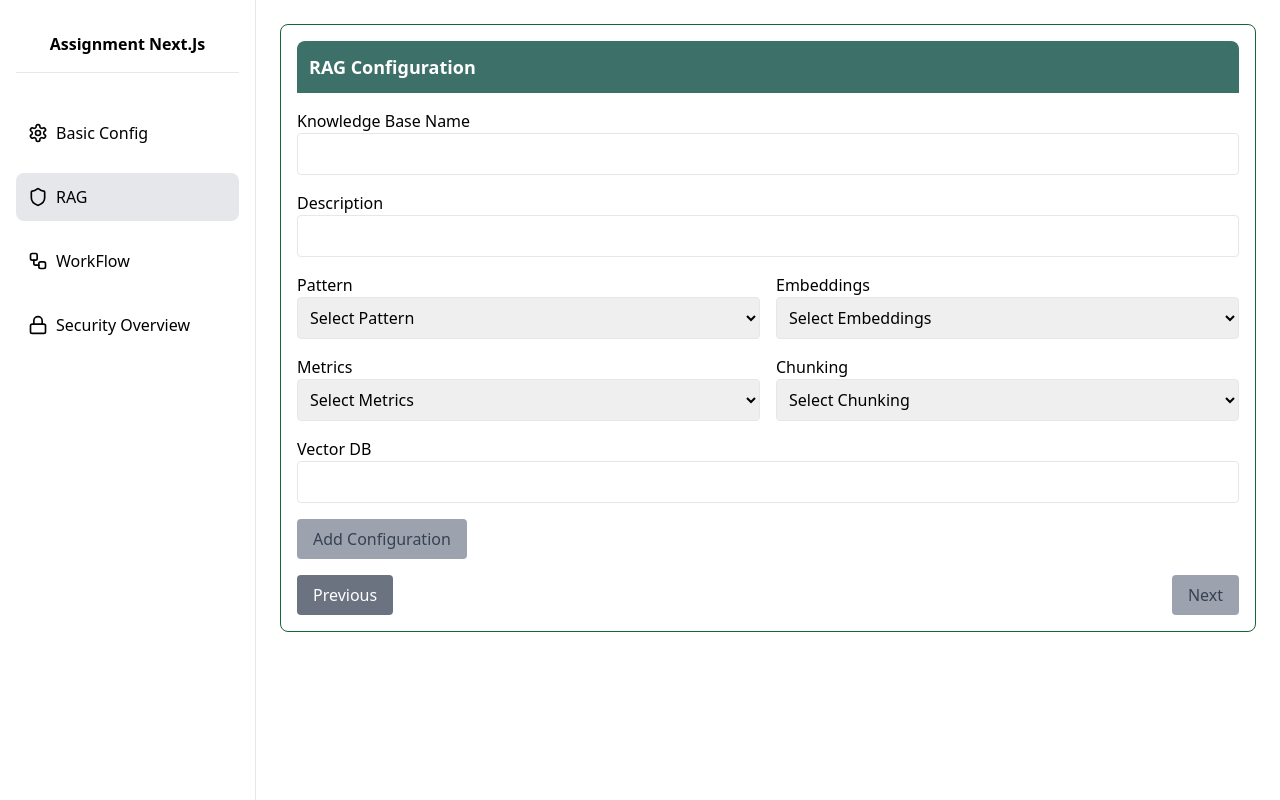
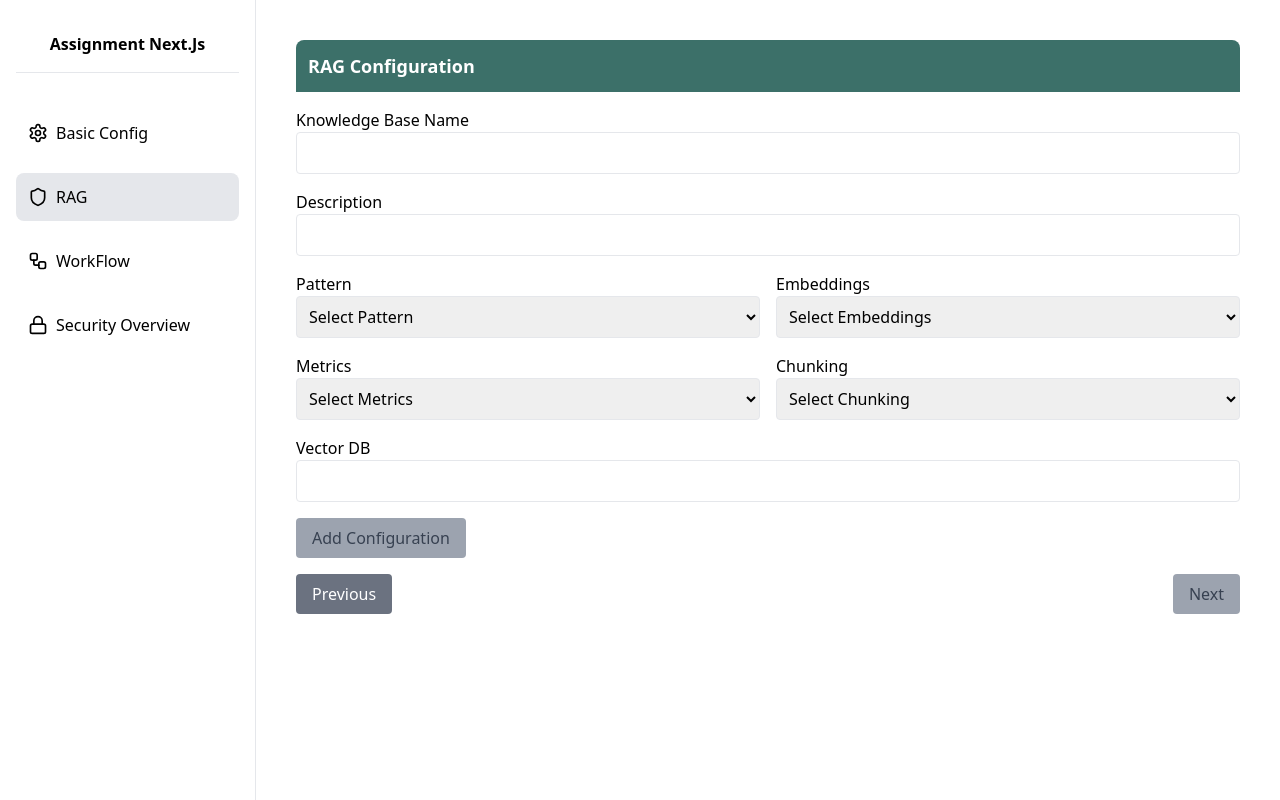
Before and after one commit to Ssharma0355/fullstack-cloud202, a Next.js app in the folder client/: page /rag in a window 1280 px wide. Built offline with nearby package versions, Linux system fonts and the light colour scheme.

Commit message:
removed-border

```diff
--- a/client/pages/basic-config.tsx
+++ b/client/pages/basic-config.tsx
@@ -60,10 +60,7 @@ const BasicConfig: React.FC = () => {
   };
 
   return (
-    <form
-      onSubmit={handleSubmit(onSubmit)}
-      className="space-y-4 p-4"
-    >
+    <form onSubmit={handleSubmit(onSubmit)} className="space-y-4 p-4">
       {/* Header */}
       <div className="bg-[#3C7069] text-white p-3 rounded-t-lg">
         <h1 className="text-lg font-bold">Basic Configuration</h1>
@@ -128,7 +125,7 @@ const BasicConfig: React.FC = () => {
       {/* Submit Button */}
       <button
         type="submit"
-        className="bg-yellow-500 text-white px-4 py-2 rounded hover:bg-yellow-600 transition"
+        className="bg-[#3C7069] text-white px-4 py-2 rounded hover:bg-yellow-600 transition"
       >
         Next
       </button>
--- a/client/pages/rag.tsx
+++ b/client/pages/rag.tsx
@@ -30,7 +30,7 @@ const RAG: React.FC = () => {
     reset();
   };
   return (
-    <div className="p-4 border border-green-800 rounded-lg ">
+    <div className="p-4">
       {/* Form Section */}
       <form onSubmit={handleSubmit(onSubmit)} className="space-y-4">
         {/* Header */}
--- a/client/pages/security.tsx
+++ b/client/pages/security.tsx
@@ -78,7 +78,7 @@ const handleSubmit = async () => {
 };
 
   return (
-    <div className="p-4 border border-green-800 rounded-lg">
+    <div className="p-4">
       {/* Form Section */}
       <form className="space-y-4">
         {/* Header */}
--- a/client/pages/workflow.tsx
+++ b/client/pages/workflow.tsx
@@ -4,7 +4,7 @@ const WorkFlow: React.FC = () => {
   const router = useRouter();
 
   return (
-    <div className="p-4 border border-green-800 rounded-lg ">
+    <div className="p-4">
       {/* Form Section */}
       <form className="space-y-4">
         {/* Header */}
```
